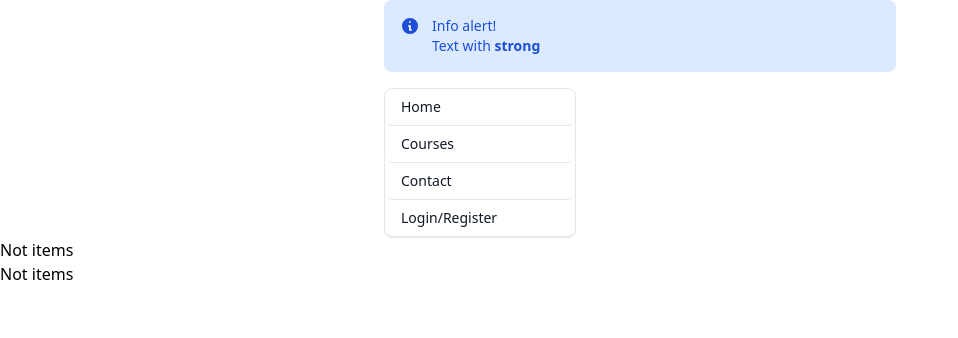
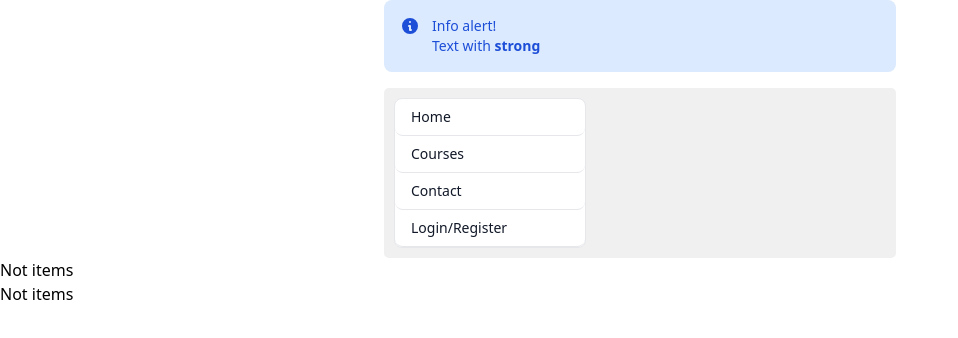
Before and after one commit to carlosfgti/react-app, a React (Vite) app: page / in a window 1280 px wide. Shown: the top 338 px of the page, without its empty margins (0-958 px from the left). Built offline with nearby package versions, Linux system fonts and the light colour scheme.

Commit message:
style: working with vanilla css

```diff
--- /dev/null
+++ b/src/components/ListGroup/ListGroup.css
@@ -0,0 +1,5 @@
+.custom {
+    background-color: #f0f0f0;
+    padding: 10px;
+    border-radius: 5px;
+}
--- a/src/components/ListGroup/ListGroup.tsx
+++ b/src/components/ListGroup/ListGroup.tsx
@@ -1,4 +1,5 @@
 import { MouseEvent, useState } from "react";
+import './ListGroup.css'
 
 interface Props {
     items: string[];
@@ -23,7 +24,7 @@ function ListGroup (props: Props) {
 
     return (
         <>
-            <div className="max-w-lg mx-auto">
+            <div className="max-w-lg mx-auto custom">
                 <div className="bg-white rounded-lg border border-gray-200 w-48 text-gray-900 text-sm font-medium">
                     {items.map((item, index) => (
                         <a href=""
```
